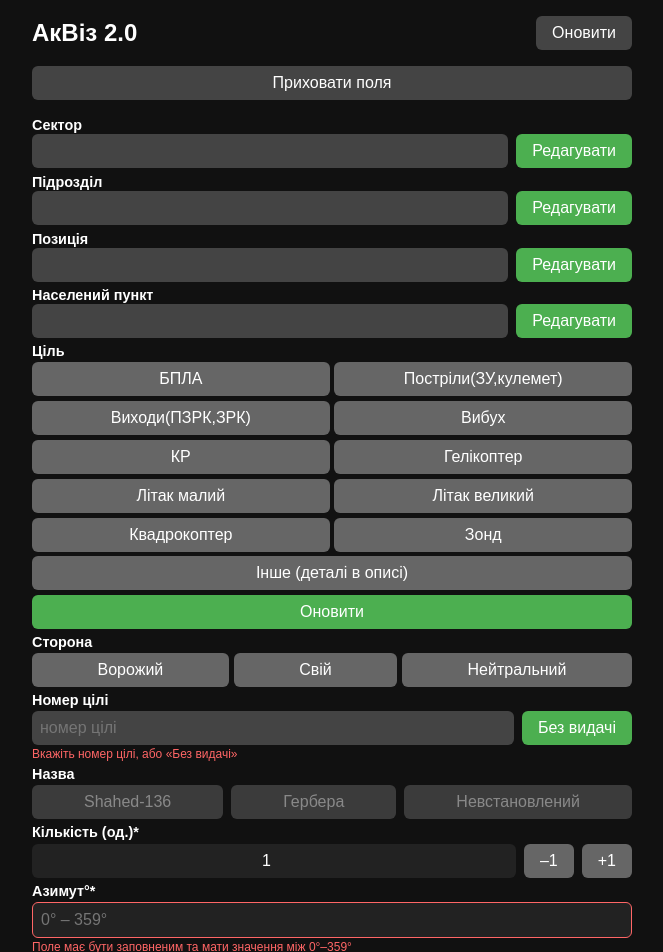
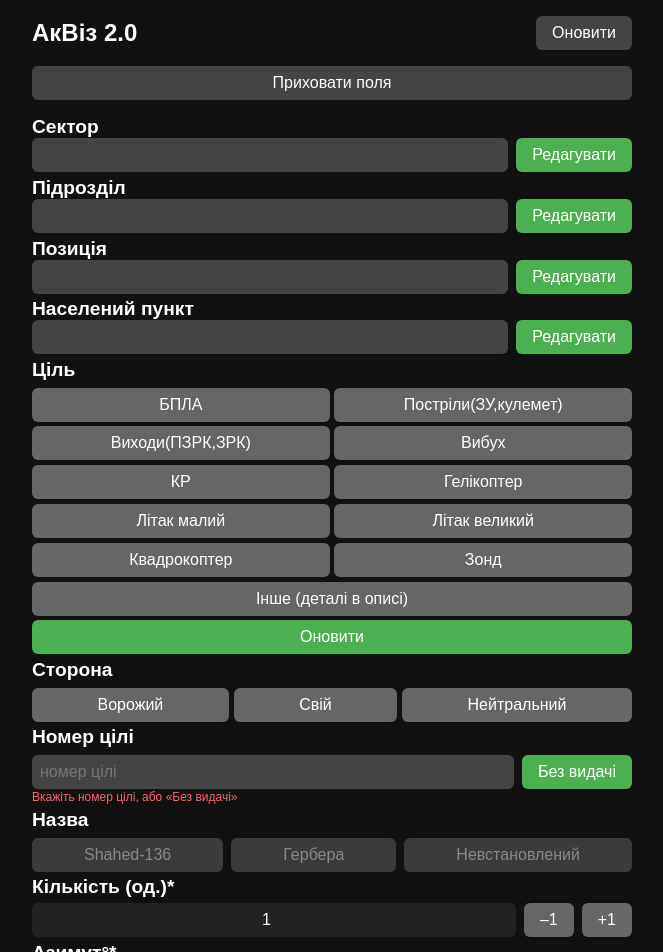
Before and after one commit to lolittajdm-alt/akviz0.2, a Next.js app: page / in a window 1280 px wide. Shown: the top 952 px of the page, without its empty margins (308-971 px from the left). Built offline with nearby package versions, Linux system fonts and the light colour scheme.

Commit message:
Update index.js

```diff
--- a/pages/index.js
+++ b/pages/index.js
@@ -353,10 +353,10 @@ useEffect(() => {
     marginBottom: "0.3rem",
   };
   const labelStyle = {
-    fontSize: "0.9rem",
-    marginBottom: "0.2rem",
-    fontWeight: 600,
-  };
+  fontSize: "1.2rem", // ← більше розмір
+  marginBottom: "0.4rem",
+  fontWeight: 700,
+};
   function toggleDetection(method) {
   setForm((prev) => {
     const alreadySelected = prev.detectionMethods.includes(method);
```
